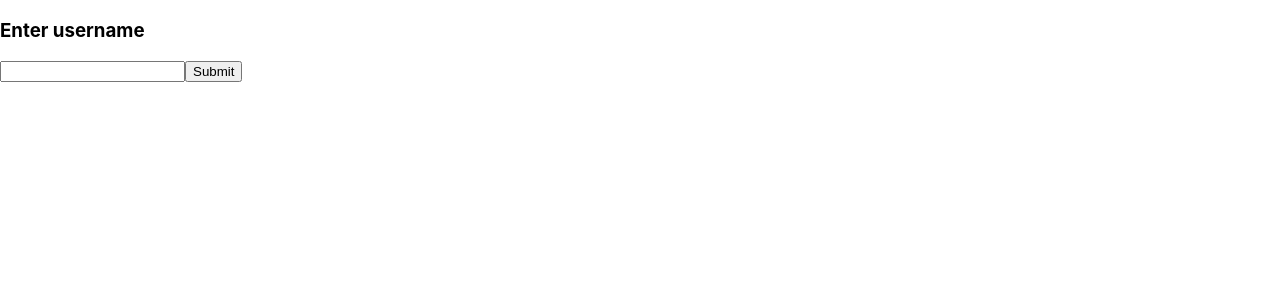
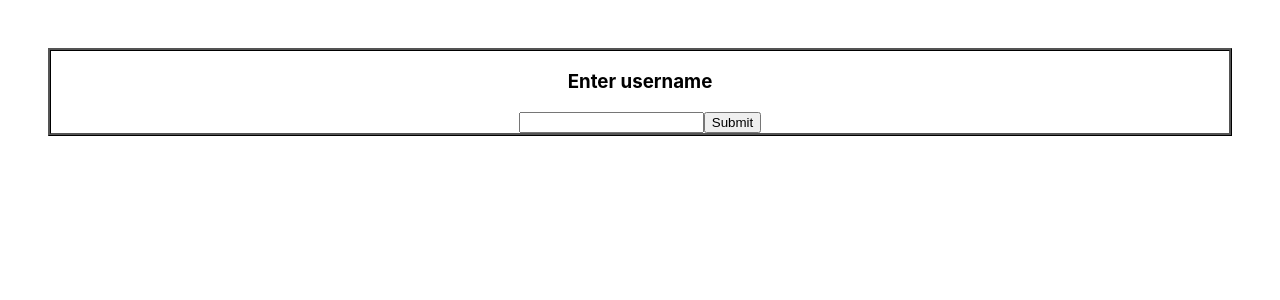
Before and after one commit to timdecillis/swolemate, a React (Create React App) app in the folder client/: page / in a window 1280 px wide. Shown: the top 300 px of the page. Built offline with nearby package versions, Linux system fonts and the light colour scheme.

Commit message:
Added styles for user-header

```diff
--- a/client/src/App.tsx
+++ b/client/src/App.tsx
@@ -1,6 +1,7 @@
 import { useSelector, useDispatch } from 'react-redux';
 
 // import './App.css';
+import './styles.css';
 import Templates from './App/Templates';
 import SignIn from './App/SignIn';
 import TemplateEditor from './App/TemplateEditor';
@@ -22,7 +23,9 @@ function App() {
       {/* // <div> */}
       <header className="App-header">
         {/* <header> */}
-        {user && <h4>Welcome, {user}!</h4>}
+        {user && <h4 className='user-header'>Welcome, {user}!</h4>}
+        <div className='App-Template'>
+
           {signedIn ?
             <>
               {!newTemplateOpen ?
@@ -42,6 +45,7 @@ function App() {
             </>
             :
             <SignIn />}
+        </div>
       </header>
     </div>
   );
--- a/client/src/styles.css
+++ b/client/src/styles.css
@@ -1,3 +1,18 @@
 .App {
+  text-align: center;
+  border-color: black;
+  border-style: ridge;
+  margin: 3em;
+}
+
+/* .App-Template {
+  display: flex;
+  flex-direction: column;
+  border-style: ridge;
+} */
+
+.user-header {
   text-align: left;
+  border-width: .2em;
+  border-style: ridge;
 }
```
Lines whose indentation alone changed are shown as unchanged.
